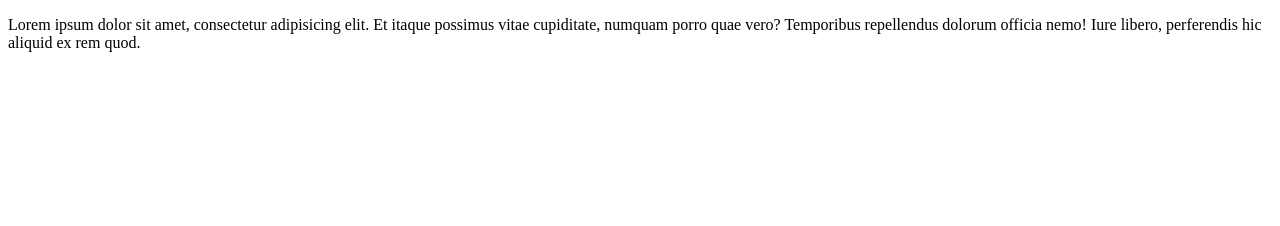
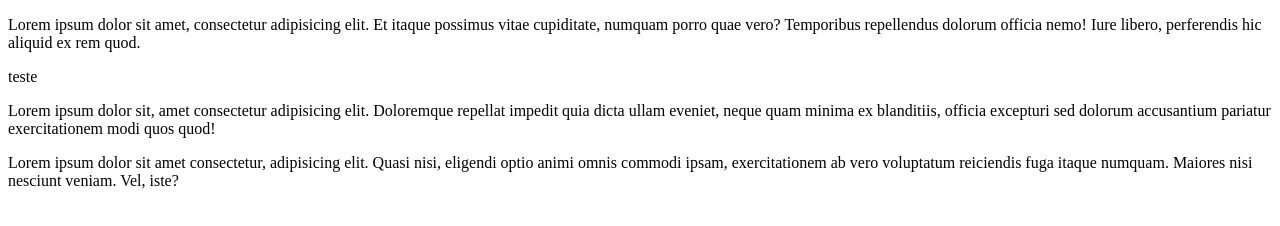
Before and after one commit to Xav86/workshop-git-github, a plain HTML site: page index.html in a window 1280 px wide. Drawn offline with Linux system fonts and the light colour scheme.

Commit message:
feat: update main code

```diff
--- a/index.html
+++ b/index.html
@@ -7,5 +7,8 @@
 </head>
 <body>
     <p>Lorem ipsum dolor sit amet, consectetur adipisicing elit. Et itaque possimus vitae cupiditate, numquam porro quae vero? Temporibus repellendus dolorum officia nemo! Iure libero, perferendis hic aliquid ex rem quod.</p>
+    <p>teste</p>
+    <p>Lorem ipsum dolor sit, amet consectetur adipisicing elit. Doloremque repellat impedit quia dicta ullam eveniet, neque quam minima ex blanditiis, officia excepturi sed dolorum accusantium pariatur exercitationem modi quos quod!</p>
+    <p>Lorem ipsum dolor sit amet consectetur, adipisicing elit. Quasi nisi, eligendi optio animi omnis commodi ipsam, exercitationem ab vero voluptatum reiciendis fuga itaque numquam. Maiores nisi nesciunt veniam. Vel, iste?</p>
 </body>
 </html>
```
